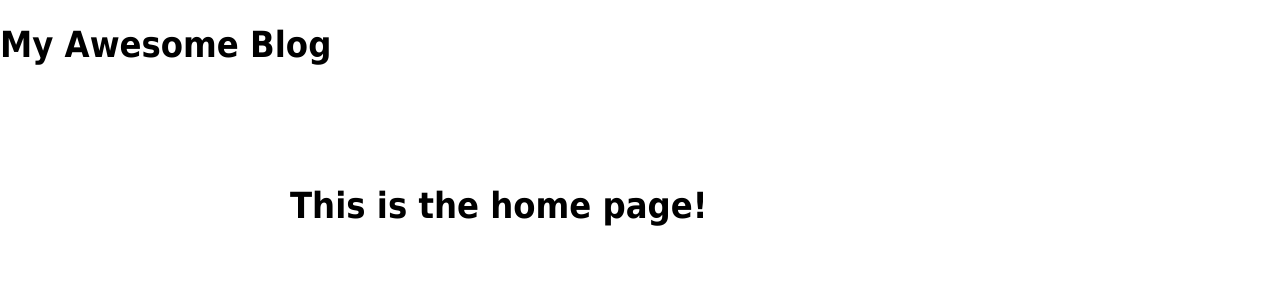
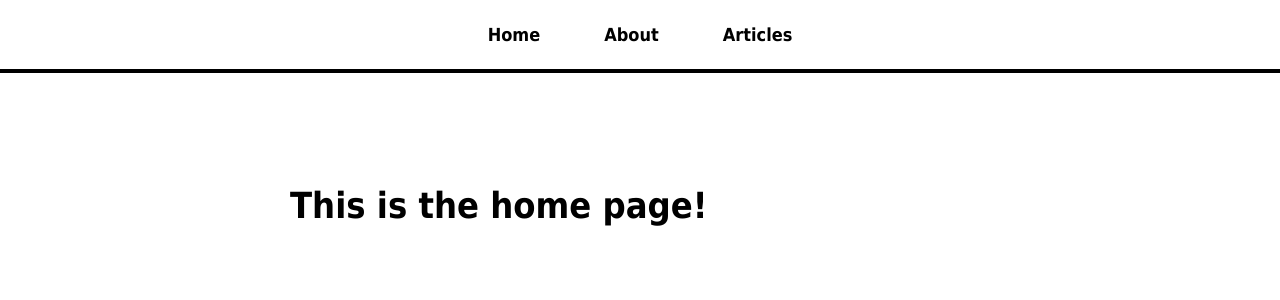
Before and after one commit to jemishkevadiya/My_Blog, a React (Create React App) app: page / in a window 1280 px wide. Shown: the top 300 px of the page. Built offline with nearby package versions, Linux system fonts and the light colour scheme.

Commit message:
Created Navigation Bar in NavBar.js file

```diff
--- a/src/App.js
+++ b/src/App.js
@@ -1,5 +1,6 @@
 import './App.css';
 import { BrowserRouter, Routes, Route } from 'react-router-dom';
+import NavBar from './NavBar';
 import HomePage from './pages/HomePage';
 import AboutPage from './pages/AboutPage';
 import ArticlePage from './pages/ArticlePage';
@@ -9,6 +10,7 @@
   return (
     <BrowserRouter>
     <div className="App">
+      <NavBar />
       <h1>My Awesome Blog</h1>
       <div id="page-body">
         <Routes>
--- /dev/null
+++ b/src/NavBar.js
@@ -0,0 +1,21 @@
+import { Link } from 'react-router-dom';
+
+const NavBar = () => {
+    return (
+        <nav>
+            <ul>
+                <li>
+                    <Link to="/">Home</Link>
+                </li>
+                <li>
+                    <Link to="/about">About</Link>
+                </li>
+                <li>
+                    <Link to="/articles">Articles</Link>
+                </li>
+            </ul>
+        </nav>
+    );
+}
+
+export default NavBar;
```
